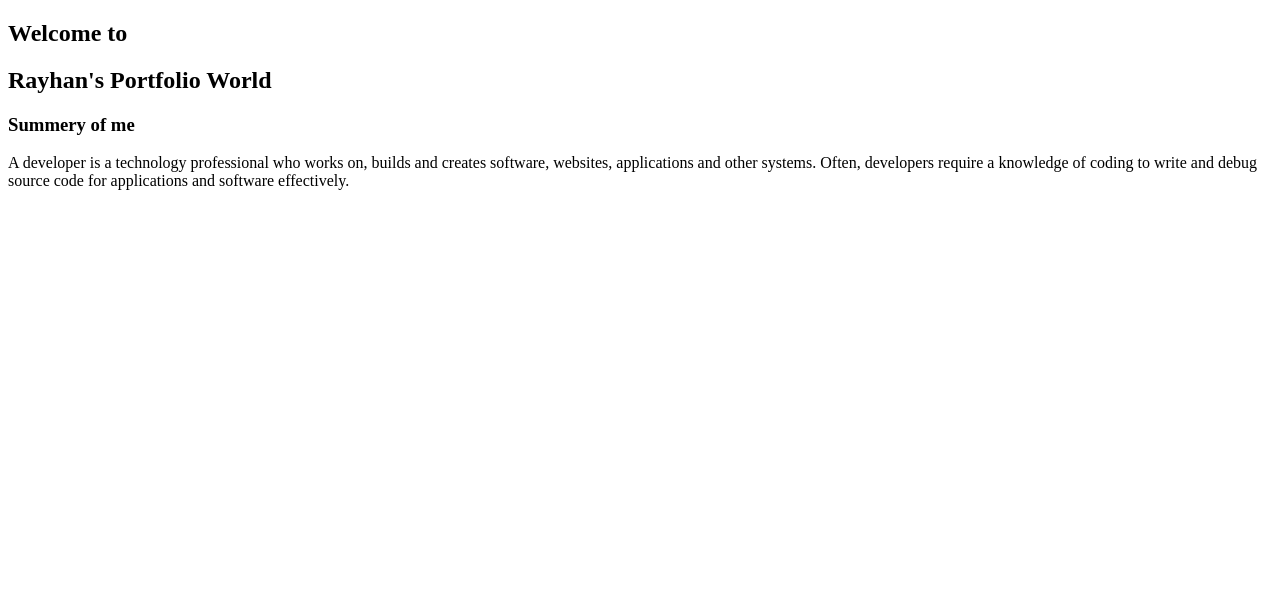
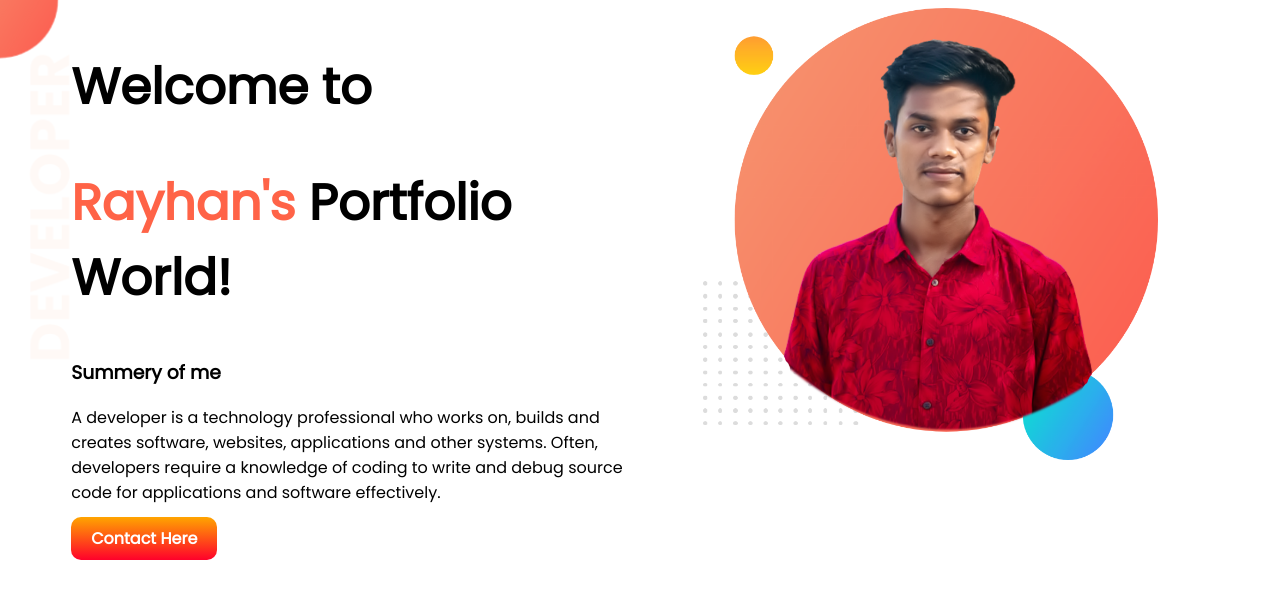
Before and after one commit to Rayhan426/developer-portfolioo, a plain HTML site: page index.html in a window 1280 px wide. Drawn offline with Linux system fonts and the light colour scheme.

Commit message:
second-commit

```diff
--- a/index.html
+++ b/index.html
@@ -8,20 +8,29 @@
     <title>Rayhan's Portfolio</title>
     <link rel="stylesheet" href="style.css">
     <link rel="shortcut icon" href="images/726107.png" type="image/x-icon">
+    <link rel="preconnect" href="https://fonts.googleapis.com">
+    <link rel="preconnect" href="https://fonts.gstatic.com" crossorigin>
+    <link href="https://fonts.googleapis.com/css2?family=Poppins&display=swap" rel="stylesheet">
 
 </head>
 
 <body>
     <section>
-        <div>
+        <div class="half-width">
             <h1>Welcome to</h1>
-            <h1><span class="name-style">Rayhan's</span> Portfolio World</h1>
+            <h1><span class="name-style">Rayhan's</span> Portfolio <span class="world">World</span>!</h1>
             <h3>Summery of me</h3>
-            <p>A developer is a technology professional who works on, builds and creates software, websites,
+            <p class="summery-paragraph">A developer is a technology professional who works on, builds and creates
+                software, websites,
                 applications and other systems. Often, developers require a knowledge of coding to write and debug
                 source code for applications and software effectively.</p>
+            <a target="_blank" class="link-button" href="https://github.com/Rayhan426"> Contact Here</a>
+        </div>
+        <div class="half-width">
+            <img src="images/rayhan.png" alt="">
         </div>
     </section>
+
 </body>
 
 </html>
--- a/style.css
+++ b/style.css
@@ -0,0 +1,56 @@
+body {
+    font-family: 'Poppins', sans-serif;
+    background-image: url(images/top-banner.png);
+    background-repeat: no-repeat;
+
+}
+
+h1 {
+    font-size: 50px;
+}
+
+.world:hover {
+    color: green;
+    transition: 2s;
+}
+
+.name-style {
+    color: tomato;
+}
+
+section {
+    display: flex;
+}
+
+.half-width {
+    width: 50%;
+    padding-left: 5%;
+}
+
+.half-width img {
+    width: 80%;
+}
+
+.summery-paragraph {
+    padding-bottom: 5px;
+}
+
+.link-button {
+    text-decoration: none;
+    color: white;
+    background-image: linear-gradient(orange, rgb(255, 1, 43));
+    padding: 10px 20px;
+    font-weight: 700;
+    border-radius: 10px;
+    transition: 1s;
+}
+
+.link-button:hover {
+    background-image: linear-gradient(tomato, red);
+    color: black;
+}
+
+.link-button:active {
+    color: white;
+    transition: 1s;
+}
```
